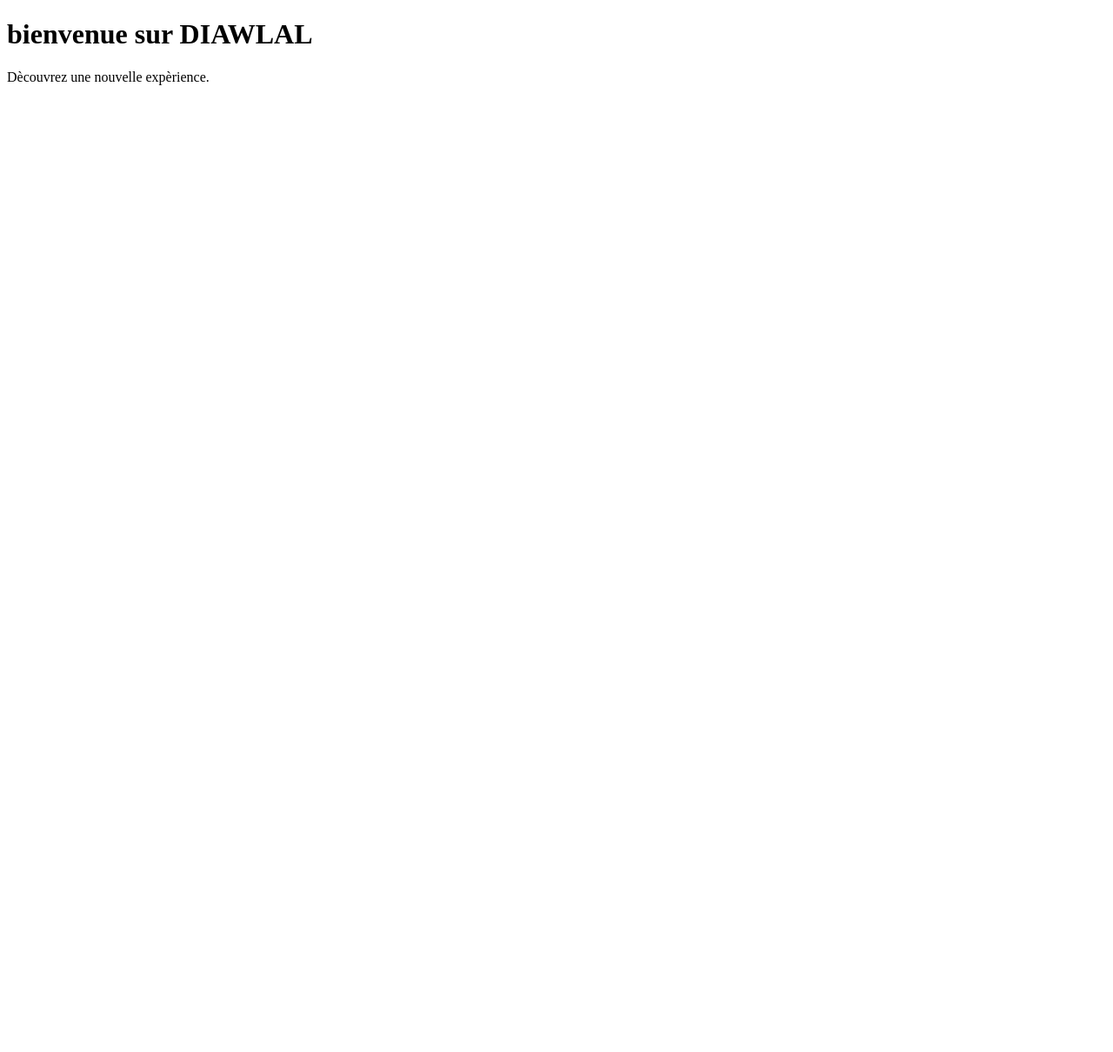
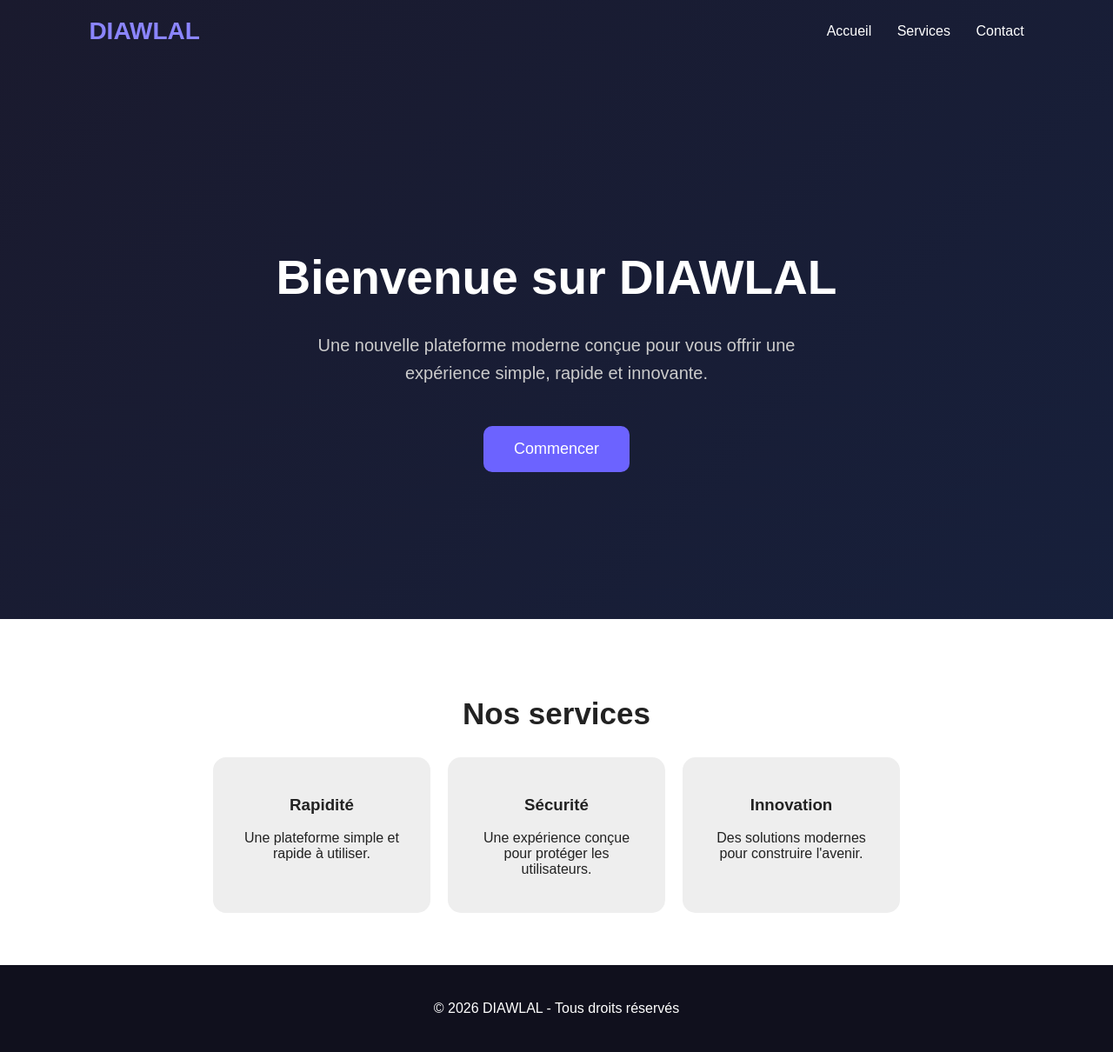
Before and after one commit to diawlalromantique-cloud/DIAWLAL, a plain HTML site: page index.html in a window 1280 px wide. Shown: the whole page at 87% size. Before the commit the page ends 800 px from the top, so only its background shows below. Drawn offline with Linux system fonts and the light colour scheme.

Commit message:
Ajout des pages services et contact

```diff
--- a/index.html
+++ b/index.html
@@ -1,11 +1,176 @@
 <!DOCTYPE html>
 <html lang="fr">
+
 <head>
-<meta charset="UTF-8">
-<title>DIAWLAL</title>
+    <meta charset="UTF-8">
+    <meta name="viewport" content="width=device-width, initial-scale=1.0">
+
+    <title>DIAWLAL</title>
+
+    <style>
+        * {
+            box-sizing: border-box;
+        }
+
+        body {
+            margin: 0;
+            font-family: Arial, sans-serif;
+            background: linear-gradient(135deg, #1a1a2e, #16213e);
+            color: white;
+        }
+
+        nav {
+            display: flex;
+            justify-content: space-between;
+            align-items: center;
+            padding: 20px 8%;
+        }
+
+        .logo {
+            font-size: 28px;
+            font-weight: bold;
+            color: #8b85ff;
+        }
+
+        nav a {
+            color: white;
+            text-decoration: none;
+            margin-left: 25px;
+        }
+
+        .accueil {
+            min-height: 80vh;
+            display: flex;
+            flex-direction: column;
+            justify-content: center;
+            align-items: center;
+            text-align: center;
+            padding: 20px;
+        }
+
+        h1 {
+            font-size: 55px;
+            margin-bottom: 10px;
+        }
+
+        .description {
+            font-size: 20px;
+            color: #cccccc;
+            max-width: 600px;
+            line-height: 1.6;
+        }
+
+        button {
+            margin-top: 25px;
+            background-color: #6c63ff;
+            color: white;
+            padding: 16px 35px;
+            font-size: 18px;
+            border: none;
+            border-radius: 10px;
+            cursor: pointer;
+            transition: 0.3s;
+        }
+
+        button:hover {
+            background-color: #5148e5;
+            transform: scale(1.05);
+        }
+
+        .services {
+            background-color: #ffffff;
+            color: #222222;
+            padding: 60px 8%;
+            text-align: center;
+        }
+
+        .services h2 {
+            font-size: 35px;
+        }
+
+        .cartes {
+            display: flex;
+            justify-content: center;
+            gap: 20px;
+            flex-wrap: wrap;
+            margin-top: 30px;
+        }
+
+        .carte {
+            width: 250px;
+            padding: 25px;
+            background-color: #eeeeee;
+            border-radius: 15px;
+        }
+
+        footer {
+            text-align: center;
+            padding: 25px;
+            background-color: #10101d;
+        }
+    </style>
 </head>
+
 <body>
-    <h1>bienvenue sur DIAWLAL</h1>
-<p>Dècouvrez une nouvelle expèrience.</p>
+
+    <nav>
+        <div class="logo">DIAWLAL</div>
+
+        <div>
+            <a href="#">Accueil</a>
+            <a href="#services">Services</a>
+            <a href="contact.html">Contact</a>
+        </div>
+    </nav>
+
+    <section class="accueil">
+
+        <h1>Bienvenue sur DIAWLAL</h1>
+
+        <p class="description">
+            Une nouvelle plateforme moderne conçue pour vous offrir
+            une expérience simple, rapide et innovante.
+        </p>
+
+        <button onclick="afficherMessage()">Commencer</button>
+
+    </section>
+
+    <section class="services" id="services">
+
+        <h2>Nos services</h2>
+
+        <div class="cartes">
+
+            <div class="carte">
+                <h3>Rapidité</h3>
+                <p>Une plateforme simple et rapide à utiliser.</p>
+            </div>
+
+            <div class="carte">
+                <h3>Sécurité</h3>
+                <p>Une expérience conçue pour protéger les utilisateurs.</p>
+            </div>
+
+            <div class="carte">
+                <h3>Innovation</h3>
+                <p>Des solutions modernes pour construire l'avenir.</p>
+            </div>
+
+        </div>
+
+    </section>
+
+    <footer>
+        <p>© 2026 DIAWLAL - Tous droits réservés</p>
+    </footer>
+
+    <script>
+        function afficherMessage() {
+            alert("Bienvenue sur DIAWLAL !");
+        }
+    </script>
+
 </body>
+
 </html>
```
Also changed, not shown: contact.html (added, +185 -0 lines), services.html (added, +110 -0 lines).
